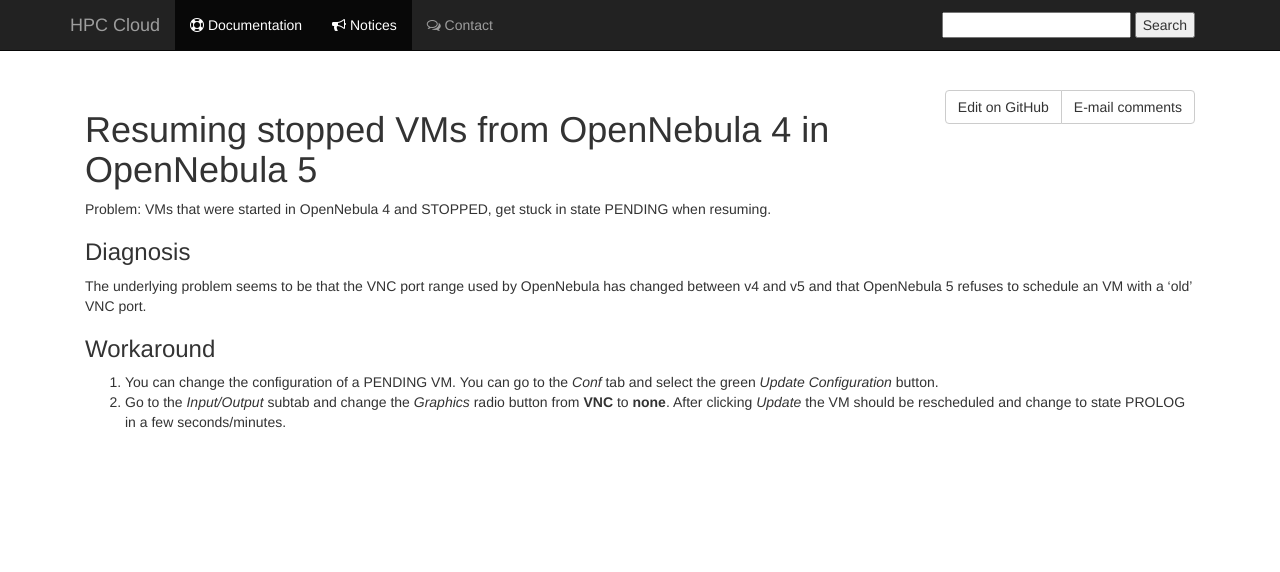
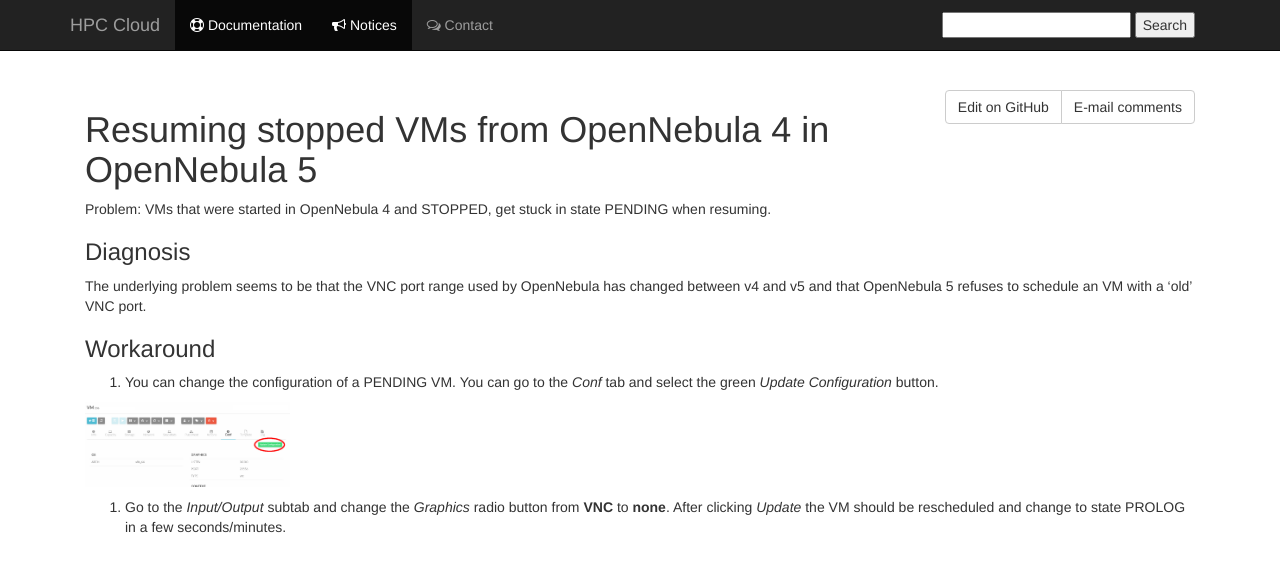
Before and after one commit to sara-nl/clouddocs, a Jekyll site: the page built from notices/stopped_one4_to_5.markdown, in a window 1280 px wide. Shown: the top 572 px of the page. Built offline with Jekyll 4.4.1, drawn with Linux system fonts in a browser that asks for light colours; nearby versions of some CDN libraries; our own code applies the rules of GitHub Pages for plain Markdown files.

Commit message:
Screenshot to update configuration

```diff
--- a/notices/stopped_one4_to_5.markdown
+++ b/notices/stopped_one4_to_5.markdown
@@ -13,4 +13,7 @@
 ### Workaround
 
 1. You can change the configuration of a PENDING VM. You can go to the _Conf_ tab and select the green _Update Configuration_ button.
+<div style="max-width:205px;" markdown="1">
+![Update configuration](/images/update_config.png)
+</div>
 1. Go to the _Input/Output_ subtab and change the _Graphics_ radio button from **VNC** to **none**. After clicking _Update_ the VM should be rescheduled and change to state PROLOG in a few seconds/minutes.
```
